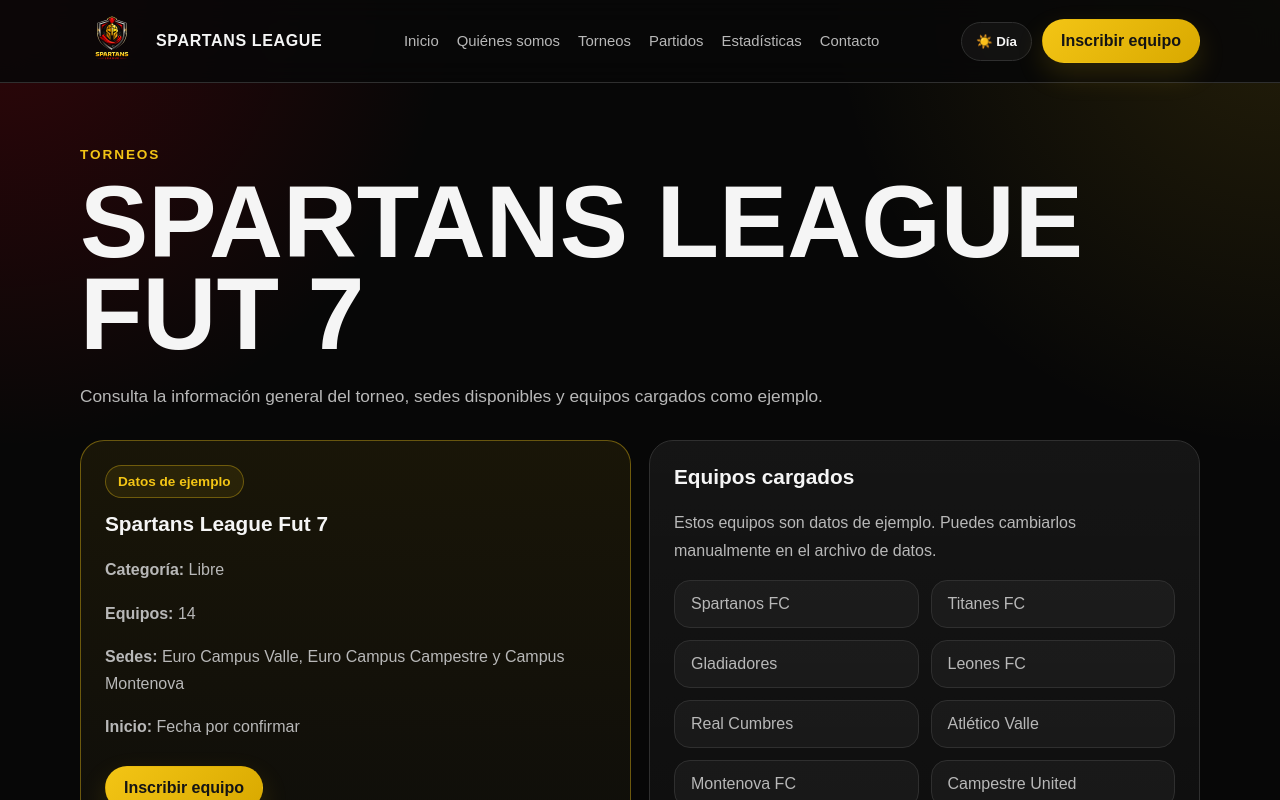
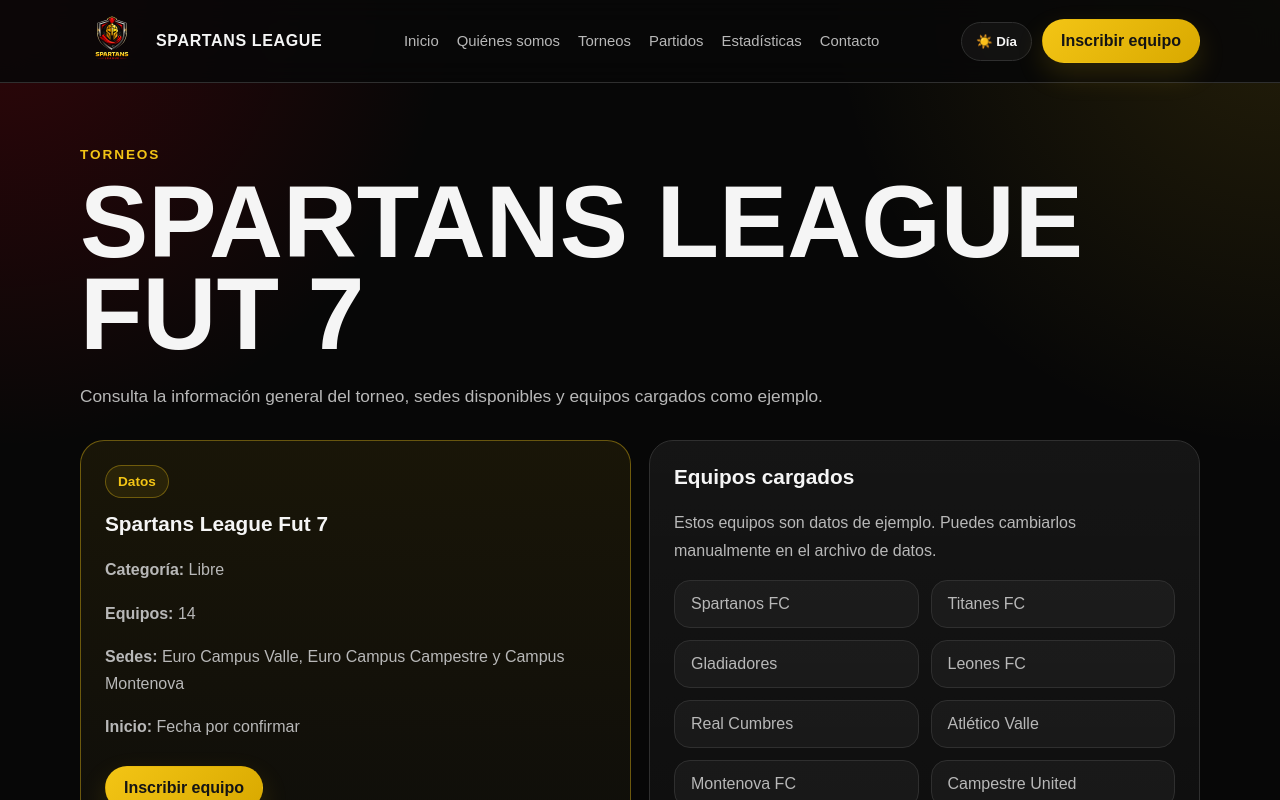
Before and after one commit to spartansleague/spartans-league, a Next.js app: page /torneos in a window 1280 px wide. Shown: the top 800 px of the page. Built offline with nearby package versions, Linux system fonts and the light colour scheme.

Commit message:
Update leagueData.js

```diff
--- a/data/leagueData.js
+++ b/data/leagueData.js
@@ -36,7 +36,7 @@ export const torneos = [
     nombre: "Spartans League Fut 7",
     categoria: "Libre",
     equipos: 14,
-    estado: "Datos de ejemplo",
+    estado: "Datos",
     sedes: "Euro Campus Valle, Euro Campus Campestre y Campus Montenova",
     inicio: "Fecha por confirmar",
   },
```
